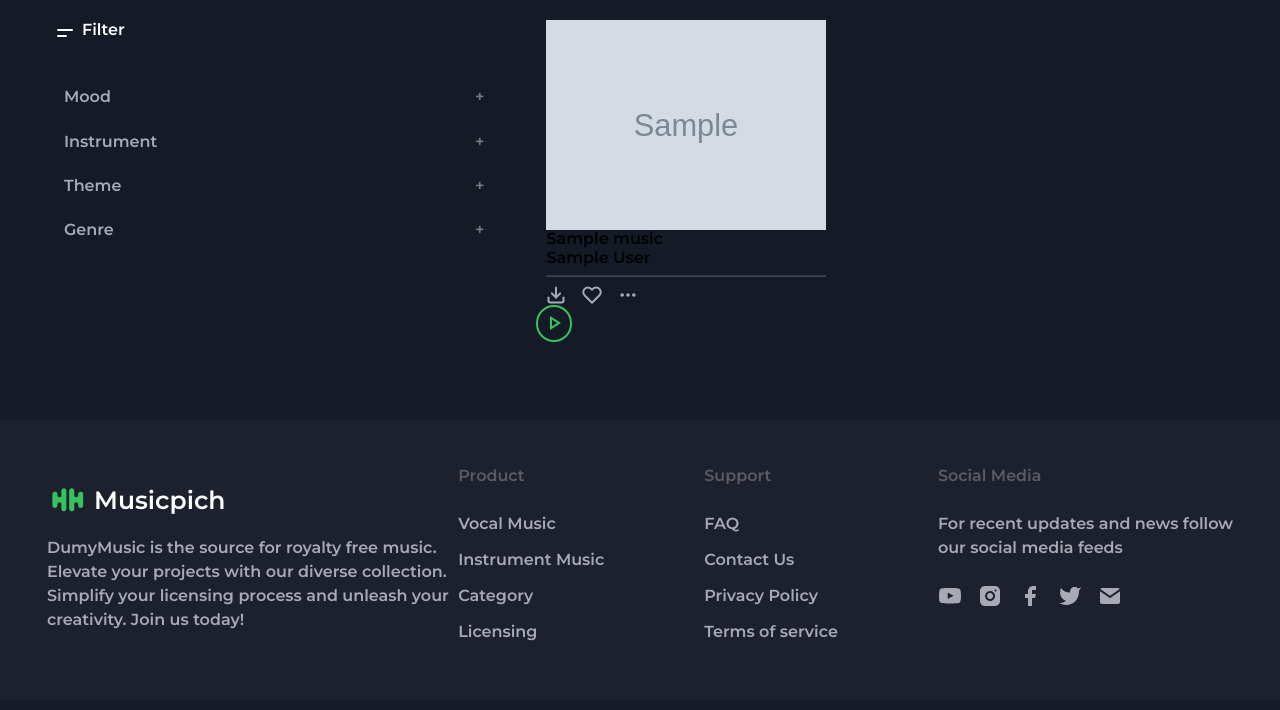
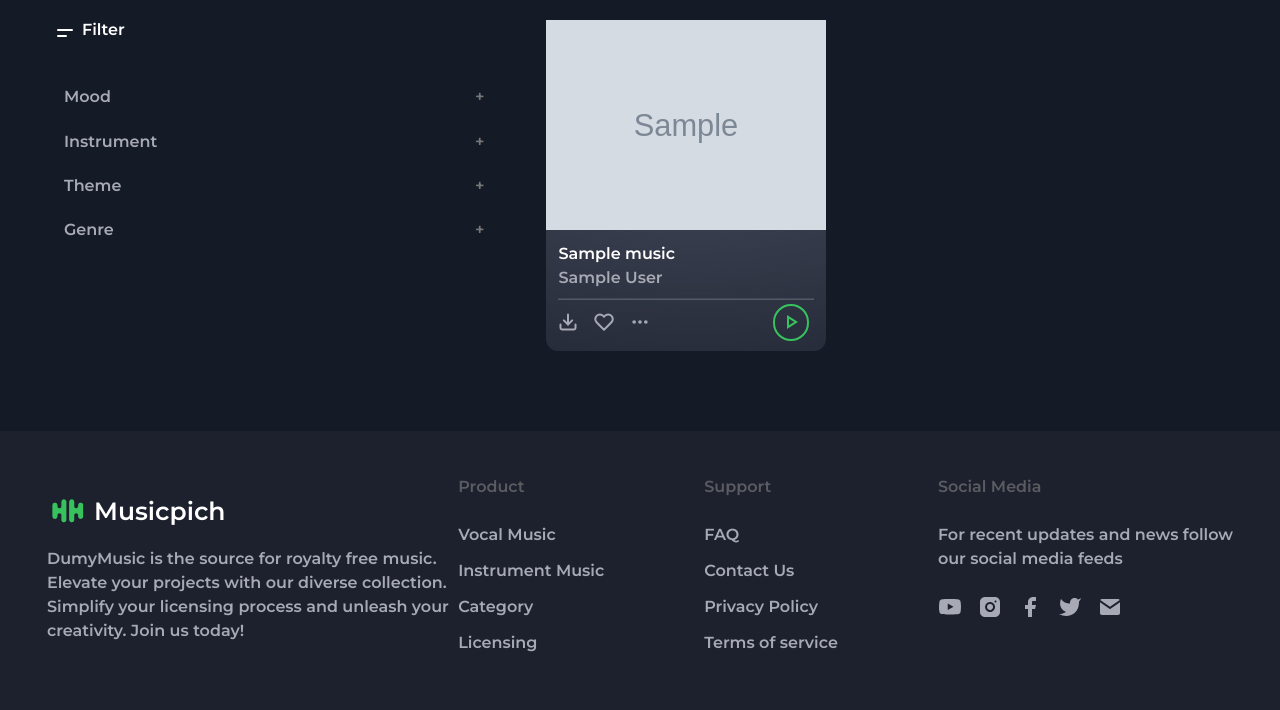
Before and after one commit to Treeteam1/musicpich, a PHP site: page /index.php in a window 1280 px wide. Shown: the part 1565-2275 px from the top of the page. Run offline with PHP 8.4, Linux system fonts and the light colour scheme; tables that the repository leaves empty or names only in its code hold one stand-in row (values such as "Sample post"); grey boxes marked "Sample" are stand-in pictures; some libraries are stand-ins or nearby versions.

Commit message:
edit function delete music

```diff
--- a/app/Music.php
+++ b/app/Music.php
@@ -36,7 +36,6 @@
             } else {
                 $stmt = $this->db->conn->prepare("DELETE FROM musics WHERE id = ?");
                 $stmt->execute([$id]);
-                exit;
             }
         }
     }
--- a/public/index.php
+++ b/public/index.php
@@ -238,13 +238,13 @@
               if(count($results) > 0) {
                 foreach($results as $result) {
                   ?>
-                    <li class="musics-ul-item">
-                      <img class="track-cover-img" width="280px" src="<?= $result['image']; ?>" alt="" />
-                      <div class="music-info">
-                        <p class="name-of-music"><?= $result['title']; ?></p>
-                        <p class="name-of-author"><?= $result['author']; ?></p>
+                    <li class="musics__item">
+                      <img class="musics__item-image" width="280px" src="<?= $result['image']; ?>" alt="" />
+                      <div class="musics__item-info">
+                        <p class="musics__item-title"><?= $result['title']; ?></p>
+                        <p class="musics__item-author"><?= $result['author']; ?></p>
                         <hr />
-                        <div class="music-info-flex">
+                        <div class="musics__item-info-flex">
                           <ul class="interactive-music-ul">
                             <li class="interactive-music-item save">
                               <a href="..<?= $result['dir']; ?>">
```
Also changed, not shown: app/checked/check_music_delete.php (+9 -1 lines), 1 other file.
